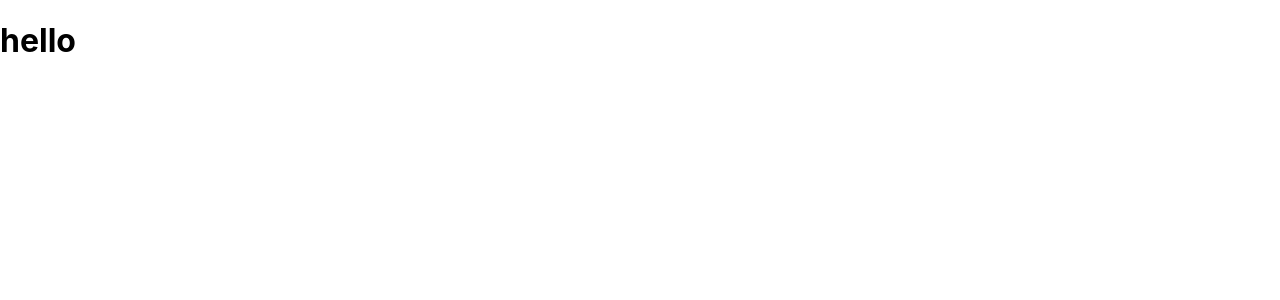
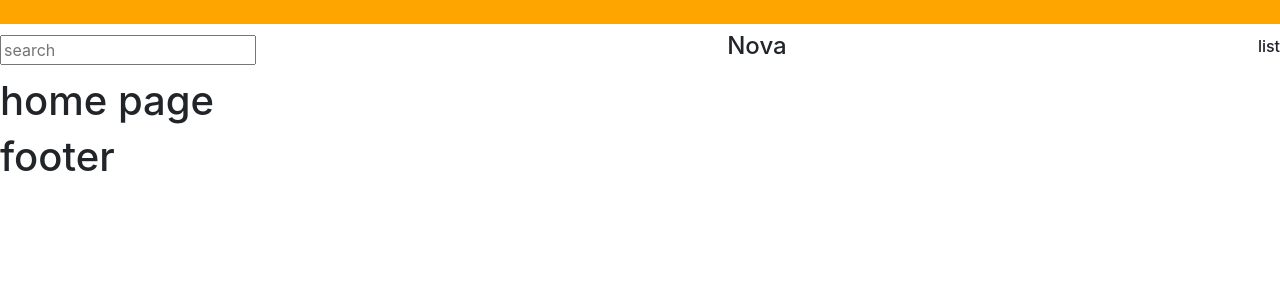
Before and after one commit to RahulkrWD/t-shirt-brand, a React (Create React App) app in the folder frontend/: page /homepage in a window 1280 px wide. Shown: the top 300 px of the page. Built offline with nearby package versions, Linux system fonts and the light colour scheme.

Commit message:
add navbar

```diff
--- a/frontend/public/index.html
+++ b/frontend/public/index.html
@@ -10,34 +10,22 @@
       content="Web site created using create-react-app"
     />
     <link rel="apple-touch-icon" href="%PUBLIC_URL%/logo192.png" />
-    <!--
-      manifest.json provides metadata used when your web app is installed on a
-      user's mobile device or desktop. See https://developers.google.com/web/fundamentals/web-app-manifest/
-    -->
+
     <link rel="manifest" href="%PUBLIC_URL%/manifest.json" />
-    <!--
-      Notice the use of %PUBLIC_URL% in the tags above.
-      It will be replaced with the URL of the `public` folder during the build.
-      Only files inside the `public` folder can be referenced from the HTML.
-
-      Unlike "/favicon.ico" or "favicon.ico", "%PUBLIC_URL%/favicon.ico" will
-      work correctly both with client-side routing and a non-root public URL.
-      Learn how to configure a non-root public URL by running `npm run build`.
-    -->
-    <title>React App</title>
+    <link
+      rel="stylesheet"
+      href="https://cdnjs.cloudflare.com/ajax/libs/font-awesome/6.5.2/css/all.min.css"
+    />
+    <link
+      href="https://cdn.jsdelivr.net/npm/bootstrap@5.3.3/dist/css/bootstrap.min.css"
+      rel="stylesheet"
+    />
+    <title>Nova</title>
   </head>
   <body>
     <noscript>You need to enable JavaScript to run this app.</noscript>
     <div id="root"></div>
-    <!--
-      This HTML file is a template.
-      If you open it directly in the browser, you will see an empty page.
+  </body>
 
-      You can add webfonts, meta tags, or analytics to this file.
-      The build step will place the bundled scripts into the <body> tag.
-
-      To begin the development, run `npm start` or `yarn start`.
-      To create a production bundle, use `npm run build` or `yarn build`.
-    -->
-  </body>
+  <script src="https://cdn.jsdelivr.net/npm/bootstrap@5.3.3/dist/js/bootstrap.bundle.min.js"></script>
 </html>
--- a/frontend/src/App.js
+++ b/frontend/src/App.js
@@ -1,10 +1,12 @@
 import React from "react";
+import { Routes, Route } from "react-router-dom";
+import Homepage from "./pages/Homepage/Homepage";
 
 function App() {
   return (
-    <div>
-      <h1>hello</h1>
-    </div>
+    <Routes>
+      <Route path="/homepage" element={<Homepage />} />
+    </Routes>
   );
 }
 
--- /dev/null
+++ b/frontend/src/components/Footer.js
@@ -0,0 +1,11 @@
+import React from "react";
+
+function Footer() {
+  return (
+    <div>
+      <h1>footer</h1>
+    </div>
+  );
+}
+
+export default Footer;
--- /dev/null
+++ b/frontend/src/components/Layout.js
@@ -0,0 +1,15 @@
+import React from "react";
+import Navbar from "./Navbar";
+import Footer from "./Footer";
+
+function Layout({ children }) {
+  return (
+    <>
+      <Navbar />
+      <main>{children}</main>
+      <Footer />
+    </>
+  );
+}
+
+export default Layout;
--- /dev/null
+++ b/frontend/src/components/Navbar.js
@@ -0,0 +1,54 @@
+import React, { useState } from "react";
+import styles from "./styles/Navbar.module.css";
+
+function Navbar() {
+  const [paused, setPaused] = useState(false);
+
+  function mouseEnter() {
+    setPaused(true);
+  }
+
+  function mouseLeave() {
+    setPaused(false);
+  }
+
+  return (
+    <>
+      <div className={styles.nav_bg}>
+        <div
+          className={`${styles.nav_icons} ${paused ? styles.paused : ""}`}
+          onMouseEnter={mouseEnter}
+          onMouseLeave={mouseLeave}
+        >
+          <span className={` text-light ${styles.nav_contact}`}>
+            <i className="fa-solid m-1 text-light text-primary fa-phone-volume"></i>
+            +91 999-99-99-99
+          </span>
+
+          <span className={` text-light ${styles.nav_mail}`}>
+            <i className="fa-regular m-1 text-white fa-envelope"></i>
+            novabrand99@gmail.com
+          </span>
+
+          <span className={`text-light ${styles.nav_offer}`}>
+            🌟 Limited Time Offer: Get 5% Off Orders Over ₹499! Use Code:
+            SAVE5NOW 🌟
+          </span>
+        </div>
+      </div>
+      <div className={` navbar ${styles.nav_container}`}>
+        <div className="search">
+          <input type="text" placeholder="search" />
+        </div>
+        <div className="title_brand">
+          <h4>Nova</h4>
+        </div>
+        <div className="list items">
+          <h6>list</h6>
+        </div>
+      </div>
+    </>
+  );
+}
+
+export default Navbar;
--- /dev/null
+++ b/frontend/src/components/styles/Navbar.module.css
@@ -0,0 +1,33 @@
+.nav_bg {
+  width: 100%;
+  overflow: scroll;
+  background-color: orange;
+}
+.nav_bg::-webkit-scrollbar {
+  display: none;
+}
+.nav_contact,
+.nav_mail,
+.nav_offer {
+  margin-left: 20px;
+  font-weight: bold;
+}
+.nav_icons {
+  text-align: center;
+  cursor: pointer;
+  white-space: nowrap;
+  animation: moveleft 15s linear infinite;
+}
+
+@keyframes moveleft {
+  0% {
+    transform: translateX(-100%);
+  }
+
+  100% {
+    transform: translateX(100%);
+  }
+}
+.paused {
+  animation-play-state: paused;
+}
--- a/frontend/src/index.js
+++ b/frontend/src/index.js
@@ -3,11 +3,12 @@ import ReactDOM from "react-dom/client";
 import "./index.css";
 import App from "./App";
 import reportWebVitals from "./reportWebVitals";
+import { BrowserRouter } from "react-router-dom";
 
 const root = ReactDOM.createRoot(document.getElementById("root"));
 root.render(
-  <React.StrictMode>
+  <BrowserRouter>
     <App />
-  </React.StrictMode>
+  </BrowserRouter>
 );
 reportWebVitals();
--- /dev/null
+++ b/frontend/src/pages/Homepage/Homepage.js
@@ -0,0 +1,12 @@
+import React from "react";
+import Layout from "../../components/Layout";
+
+function Homepage() {
+  return (
+    <Layout>
+      <h1>home page</h1>
+    </Layout>
+  );
+}
+
+export default Homepage;
```
